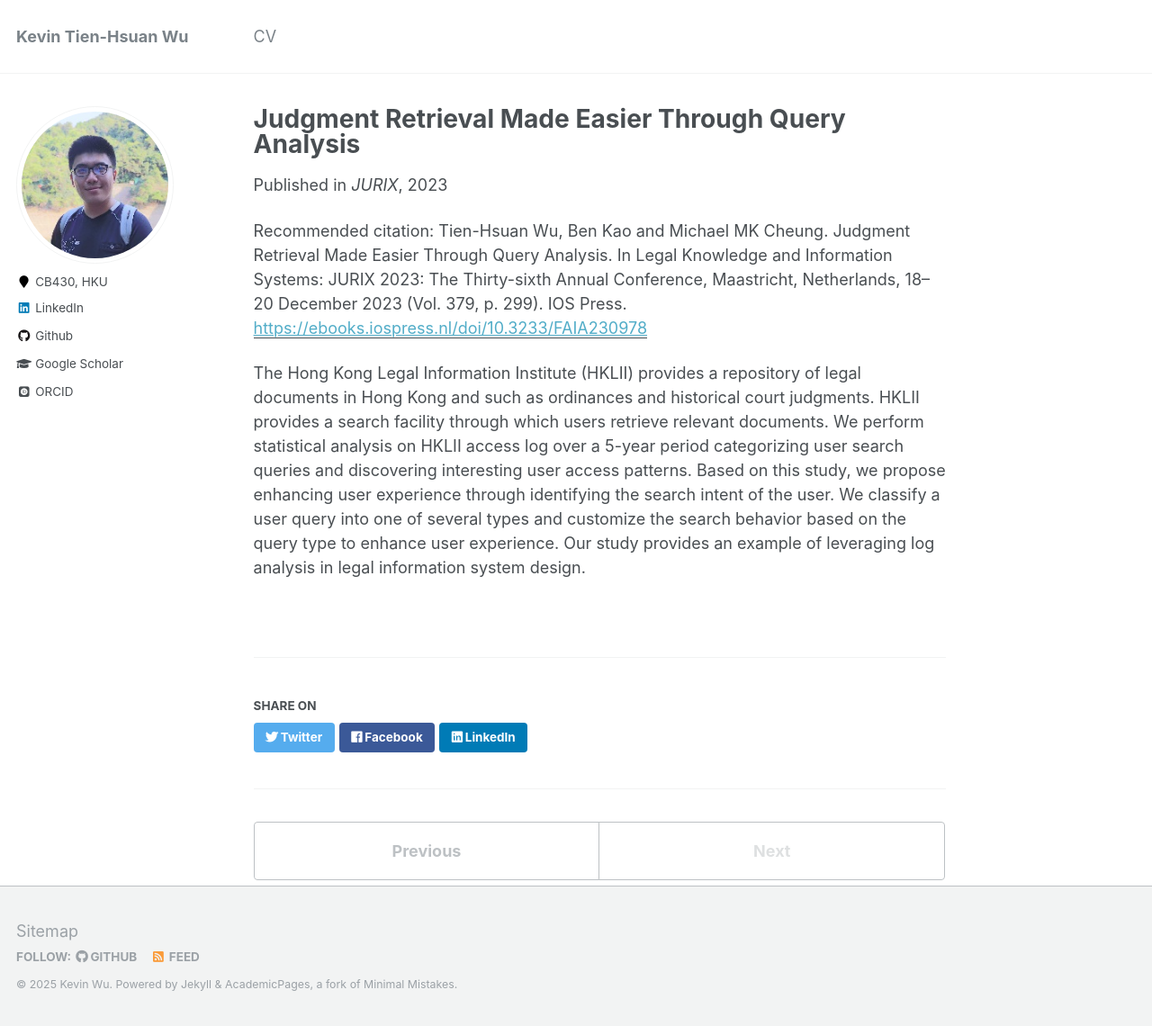
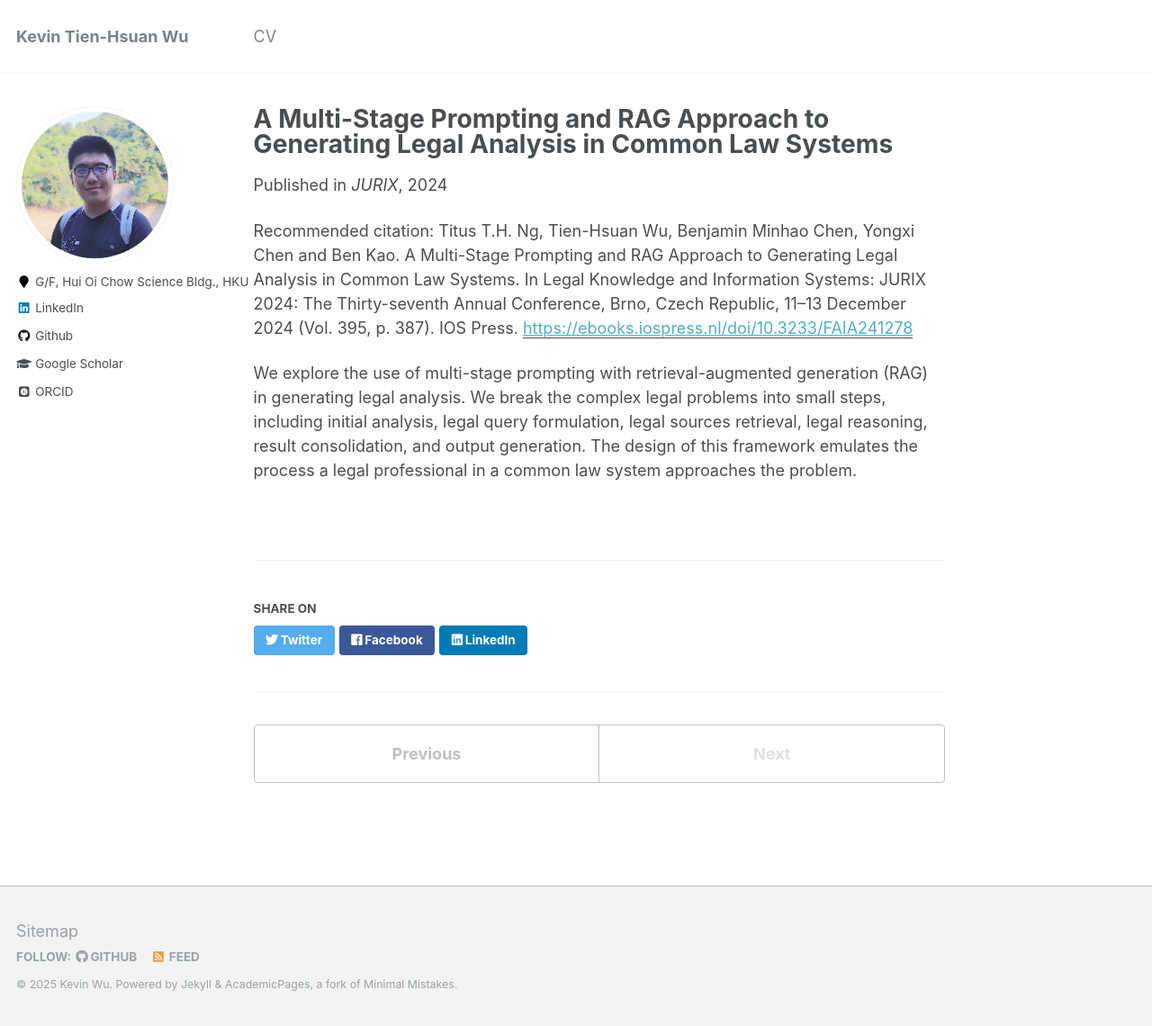
Before and after one commit to kevinthwu/kevinthwu.github.io, a Jekyll site: the page built from _publications/2024-12-reason.md, in a window 1280 px wide and 1140 px high. Shown: the whole window at 90% size. Built offline with Jekyll 4.4.1, drawn with Linux system fonts in a browser that asks for light colours; some web fonts are replaced.

Commit message:
edited 202412 jurix

```diff
--- a/_config.yml
+++ b/_config.yml
@@ -83,7 +83,7 @@ author:
   name             : #"Your Sidebar Name"
   avatar           : "profile.jpg"
   bio              : #"Your biography for the left-hand sidebar"
-  location         : "CB430, HKU"
+  location         : "G/F, Hui Oi Chow Science Bldg., HKU"
   employer         :
   pubmed           : #"https://www.ncbi.nlm.nih.gov/pubmed/?term=john+snow"
   googlescholar    : "https://scholar.google.com/citations?user=OxYG3_IAAAAJ"
--- /dev/null
+++ b/_publications/2024-12-reason.md
@@ -0,0 +1,11 @@
+---
+title: "A Multi-Stage Prompting and RAG Approach to Generating Legal Analysis in Common Law Systems"
+collection: publications
+permalink: /publication/tagging
+excerpt: ""
+date: 2024-12-11
+venue: "JURIX"
+paperurl: 'https://ebooks.iospress.nl/doi/10.3233/FAIA241278'
+citation: "Titus T.H. Ng, Tien-Hsuan Wu, Benjamin Minhao Chen, Yongxi Chen and Ben Kao. A Multi-Stage Prompting and RAG Approach to Generating Legal Analysis in Common Law Systems. In Legal Knowledge and Information Systems: JURIX 2024: The Thirty-seventh Annual Conference, Brno, Czech Republic, 11–13 December 2024 (Vol. 395, p. 387). IOS Press."
+---
+We explore the use of multi-stage prompting with retrieval-augmented generation (RAG) in generating legal analysis. We break the complex legal problems into small steps, including initial analysis, legal query formulation, legal sources retrieval, legal reasoning, result consolidation, and output generation. The design of this framework emulates the process a legal professional in a common law system approaches the problem.
```
Also changed, not shown: _pages/about.md (+1 -1 lines), 1 other file.
